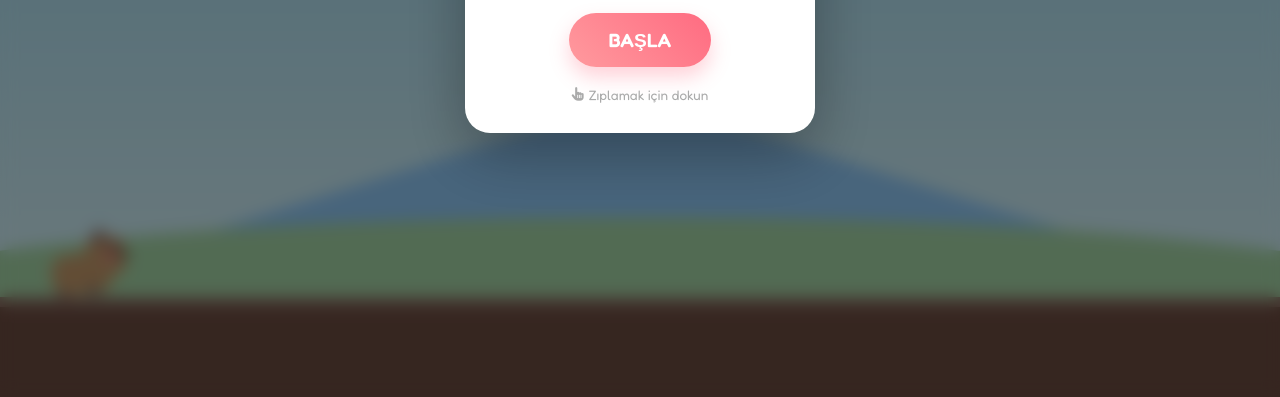
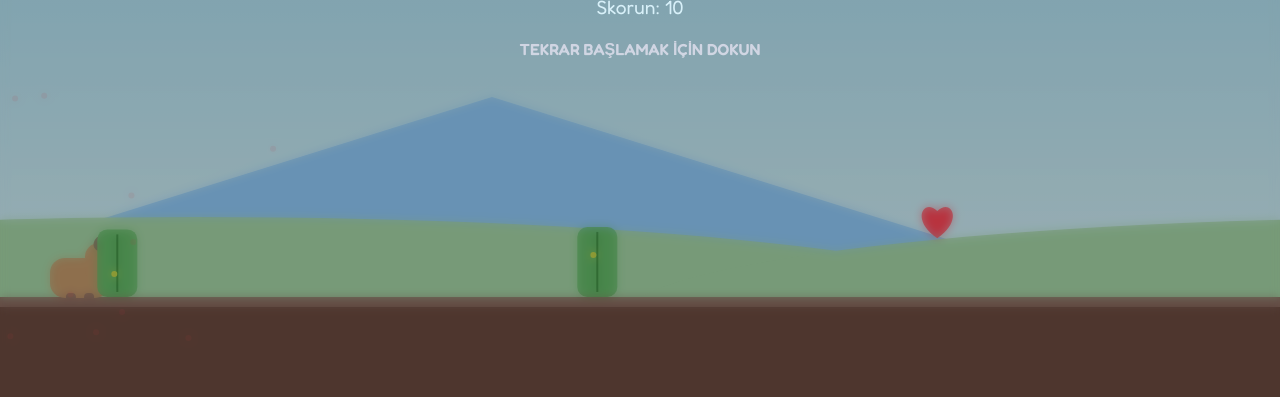
Before and after one commit to BatuhanArdaei/ecrinsert.com.tr, a website: page oyun.html in a window 1280 px wide. Shown: the part 403-800 px from the top of the page. Drawn offline with Linux system fonts and the light colour scheme.

Commit message:
Hata düzeltmesi yapıldı.

```diff
--- a/oyun.html
+++ b/oyun.html
@@ -9,6 +9,7 @@
   <link rel="stylesheet" href="https://cdnjs.cloudflare.com/ajax/libs/font-awesome/6.4.0/css/all.min.css">
 
   <style>
+    /* === TEMEL AYARLAR === */
     * { margin: 0; padding: 0; box-sizing: border-box; user-select: none; -webkit-tap-highlight-color: transparent; }
 
     body {
@@ -16,16 +17,18 @@
       overflow: hidden;
       background: #000;
       font-family: 'Fredoka', sans-serif;
-      touch-action: none; /* Sayfa kaydırmayı engeller */
+      touch-action: none; /* Mobilde sayfa kaymasını engeller */
     }
 
     canvas { display: block; width: 100vw; height: 100vh; }
 
+    /* === ARAYÜZ === */
     #ui-layer {
       position: absolute; top: 0; left: 0; width: 100%; height: 100%;
       pointer-events: none; display: flex; flex-direction: column; z-index: 10;
     }
 
+    /* Menü Butonu */
     .nav-btn {
       position: absolute; top: 20px; left: 20px;
       background: rgba(255, 255, 255, 0.8); backdrop-filter: blur(5px);
@@ -35,6 +38,7 @@
       display: flex; align-items: center; gap: 8px;
     }
 
+    /* Skor */
     .score-box {
       position: absolute; top: 20px; right: 20px;
       background: rgba(255, 107, 129, 0.9); color: white;
@@ -42,39 +46,22 @@
       box-shadow: 0 4px 15px rgba(255, 107, 129, 0.4); text-shadow: 0 1px 2px rgba(0,0,0,0.2);
     }
 
-    #menu-overlay {
+    /* Game Over Ekranı (Başlangıçta gizli) */
+    #game-over-screen {
       position: absolute; top: 0; left: 0; width: 100%; height: 100%;
-      background: rgba(0, 0, 0, 0.5); backdrop-filter: blur(8px);
-      display: flex; flex-direction: column; align-items: center; justify-content: center;
-      z-index: 30; pointer-events: auto; transition: opacity 0.3s;
+      background: rgba(0, 0, 0, 0.6); backdrop-filter: blur(5px);
+      display: none; flex-direction: column; align-items: center; justify-content: center;
+      z-index: 30; color: white; text-align: center;
+      animation: fadeIn 0.3s;
     }
 
-    .card {
-      background: white; padding: 30px 40px; border-radius: 25px;
-      text-align: center; box-shadow: 0 20px 60px rgba(0,0,0,0.3);
-      max-width: 90%; width: 350px;
-      animation: popIn 0.4s cubic-bezier(0.175, 0.885, 0.32, 1.275);
-    }
-    @keyframes popIn { from { transform: scale(0.8); opacity: 0; } to { transform: scale(1); opacity: 1; } }
+    @keyframes fadeIn { from { opacity: 0; } to { opacity: 1; } }
 
-    h1 { color: #ff6b81; font-size: 2rem; margin-bottom: 10px; }
-    p { color: #777; margin-bottom: 25px; font-size: 1rem; line-height: 1.5; }
+    h1 { font-size: 2.5rem; margin-bottom: 10px; color: #ff6b81; text-shadow: 2px 2px 0 #000; }
+    p { font-size: 1.2rem; margin-bottom: 20px; }
+    .blink { animation: blinker 1.5s linear infinite; font-weight: bold; color: #ffd1dc; }
+    @keyframes blinker { 50% { opacity: 0; } }
 
-    .btn-play {
-      background: linear-gradient(45deg, #ff9a9e, #ff6b81); color: white; border: none;
-      padding: 15px 40px; font-size: 1.2rem; border-radius: 50px; cursor: pointer;
-      font-family: 'Fredoka', sans-serif; font-weight: 600;
-      box-shadow: 0 10px 20px rgba(255, 107, 129, 0.3); transition: transform 0.2s;
-      /* Mobilde tıklanabilirliği garanti etmek için */
-      pointer-events: auto;
-      touch-action: manipulation;
-    }
-    .btn-play:active { transform: scale(0.95); }
-
-    .tutorial {
-      margin-top: 20px; font-size: 0.85rem; color: #aaa;
-      display: flex; align-items: center; justify-content: center; gap: 5px;
-    }
   </style>
 </head>
 <body>
@@ -88,25 +75,20 @@
     </div>
   </div>
 
-  <div id="menu-overlay">
-    <div class="card">
-      <h1 id="menu-title">Aşk Koşusu 🐾</h1>
-      <p id="menu-desc">Skor arttıkça hava kararacak!<br>Hazır mısın?</p>
-      <!-- onclick ile doğrudan bağladık, en garanti yöntem -->
-      <button class="btn-play" onclick="startGame()">BAŞLA</button>
-      <div class="tutorial"><i class="fa-solid fa-hand-pointer"></i> Zıplamak için dokun</div>
-    </div>
+  <!-- YANINCA ÇIKACAK EKRAN -->
+  <div id="game-over-screen">
+    <h1>Oyun Bitti! 🥺</h1>
+    <p id="final-score">Skorun: 0</p>
+    <div class="blink">TEKRAR BAŞLAMAK İÇİN DOKUN</div>
   </div>
 
   <script>
     const canvas = document.getElementById('gameCanvas');
     const ctx = canvas.getContext('2d');
 
-    const menuOverlay = document.getElementById('menu-overlay');
-    const menuTitle = document.getElementById('menu-title');
-    const menuDesc = document.getElementById('menu-desc');
+    const gameOverScreen = document.getElementById('game-over-screen');
+    const finalScoreEl = document.getElementById('final-score');
     const scoreDisplay = document.getElementById('score-display');
-    // Butonu seçmeye gerek kalmadı, onclick kullandık.
 
     let isPlaying = false;
     let score = 0;
@@ -121,7 +103,7 @@
     window.addEventListener('resize', resize);
     resize();
 
-    // === RENK GEÇİŞ FONKSİYONU ===
+    // === RENK GEÇİŞLERİ ===
     function lerpColor(a, b, amount) {
         const ah = parseInt(a.replace(/#/g, ''), 16),
               ar = ah >> 16, ag = ah >> 8 & 0xff, ab = ah & 0xff,
@@ -137,20 +119,24 @@
     const player = {
       x: 50, y: 0, w: 60, h: 40, dy: 0, jumpForce: 16, gravity: 0.55,
       grounded: false, jumpCount: 0, maxJumps: 2, color: '#c59a6b',
+
       draw: function() {
         ctx.save(); ctx.translate(this.x, this.y);
         let bob = this.grounded ? Math.sin(frame * 0.2) * 2 : 0;
         if (!this.grounded) ctx.rotate(-0.1);
 
         ctx.fillStyle = this.color;
-        ctx.beginPath(); ctx.roundRect(0, 0 + bob, this.w, this.h, 15); ctx.fill();
-        ctx.beginPath(); ctx.roundRect(this.w - 25, -15 + bob, 40, 40, 14); ctx.fill();
-        ctx.fillStyle = '#3e2723'; ctx.beginPath(); ctx.arc(this.w + 5, -5 + bob, 4, 0, Math.PI*2); ctx.fill();
-        ctx.fillStyle = '#fff'; ctx.beginPath(); ctx.arc(this.w + 6, -7 + bob, 1.5, 0, Math.PI*2); ctx.fill();
-        ctx.fillStyle = '#8d6e63'; ctx.beginPath(); ctx.ellipse(this.w - 10, -15 + bob, 6, 8, 0.5, 0, Math.PI*2); ctx.fill();
-        ctx.fillStyle = '#3e2723'; ctx.beginPath(); ctx.roundRect(this.w + 10, 2 + bob, 8, 6, 3); ctx.fill();
-        ctx.fillStyle = 'rgba(255, 105, 180, 0.4)'; ctx.beginPath(); ctx.arc(this.w, 5 + bob, 6, 0, Math.PI*2); ctx.fill();
+        ctx.beginPath(); ctx.roundRect(0, 0 + bob, this.w, this.h, 15); ctx.fill(); // Gövde
+        ctx.beginPath(); ctx.roundRect(this.w - 25, -15 + bob, 40, 40, 14); ctx.fill(); // Kafa
 
+        ctx.fillStyle = '#3e2723'; ctx.beginPath(); ctx.arc(this.w + 5, -5 + bob, 4, 0, Math.PI*2); ctx.fill(); // Göz
+        ctx.fillStyle = '#fff'; ctx.beginPath(); ctx.arc(this.w + 6, -7 + bob, 1.5, 0, Math.PI*2); ctx.fill(); // Göz parıltısı
+
+        ctx.fillStyle = '#8d6e63'; ctx.beginPath(); ctx.ellipse(this.w - 10, -15 + bob, 6, 8, 0.5, 0, Math.PI*2); ctx.fill(); // Kulak
+        ctx.fillStyle = '#3e2723'; ctx.beginPath(); ctx.roundRect(this.w + 10, 2 + bob, 8, 6, 3); ctx.fill(); // Burun
+        ctx.fillStyle = 'rgba(255, 105, 180, 0.4)'; ctx.beginPath(); ctx.arc(this.w, 5 + bob, 6, 0, Math.PI*2); ctx.fill(); // Yanak
+
+        // Ayaklar
         ctx.fillStyle = '#8d6e63';
         if (this.grounded) {
             let legSwing = Math.sin(frame * 0.3) * 8;
@@ -211,8 +197,7 @@
             let pulse = Math.sin(frame * 0.1) * 3;
             ctx.fillStyle = '#ff4757';
             let x = this.x, y = this.y, size = this.size + pulse;
-            ctx.beginPath();
-            ctx.moveTo(x, y);
+            ctx.beginPath(); ctx.moveTo(x, y);
             ctx.bezierCurveTo(x - size / 2, y - size / 2, x - size, y + size / 3, x, y + size);
             ctx.bezierCurveTo(x + size, y + size / 3, x + size / 2, y - size / 2, x, y);
             ctx.fill();
@@ -231,12 +216,13 @@
         }
     }
 
-    // === GÜN DÖNGÜSÜ & ÇİZİM ===
+    // === GÜN DÖNGÜSÜ ===
     let bgOffset1 = 0, bgOffset2 = 0;
     const DayColors = { top: '#87CEEB', bot: '#E0F7FA', sun: '#FFD54F', hill: '#A5D6A7', ground: '#6D4C41' };
     const NightColors = { top: '#0d1b2a', bot: '#1b263b', sun: '#ffffff', hill: '#14213d', ground: '#221612' };
 
     function drawBackground() {
+        // 10 Puan (1 kalp) sonra kararmaya başlar, 100'de tam gece olur
         let darkFactor = 0;
         if (score > 10) {
             darkFactor = (score - 10) / 90;
@@ -328,43 +314,51 @@
     }
 
     function startGame() {
-        // Butona basıldığında çalışacak fonksiyon
         isPlaying = true; score = 0; gameSpeed = 6; frame = 0;
         obstacles = []; hearts = []; particles = [];
         scoreDisplay.innerText = '0';
         player.y = H - 150; player.dy = 0; player.grounded = false;
-        menuOverlay.style.opacity = '0'; setTimeout(() => menuOverlay.style.display = 'none', 300);
+        gameOverScreen.style.display = 'none';
         gameLoop();
     }
 
     function gameOver() {
         isPlaying = false;
-        menuOverlay.style.display = 'flex'; setTimeout(() => menuOverlay.style.opacity = '1', 10);
-        menuTitle.innerText = "Oyun Bitti! 🥺"; menuDesc.innerText = `Skorun: ${score}\nTekrar dene sevgilim!`;
-        document.querySelector('.btn-play').innerText = "TEKRAR OYNA";
+        gameOverScreen.style.display = 'flex';
+        finalScoreEl.innerText = `Skorun: ${score}`;
     }
 
-    function handleJump(e) {
-        // Eğer dokunulan yer butonsa veya menü ise zıplamayı tetikleme
-        if(e.target.tagName === 'BUTTON' || e.target.closest('.card') || e.target.closest('.nav-btn')) return;
+    function handleInput(e) {
+        // Menü butonuna tıklanırsa zıplama yapma
+        if(e.target.closest('.nav-btn')) return;
 
-        // Sadece oyun alanı içinde dokunmayı engelle (zoom/scroll)
-        if(e.type === 'touchstart') e.preventDefault();
+        if (e.type === 'touchstart') e.preventDefault(); // Mobilde scroll'u engelle
 
         if (!isPlaying) {
-           // Menü açıkken boşluğa tıklanırsa bir şey yapma
-           return;
+            // Oyun bittiyse ve ekrana dokunulursa yeniden başlat
+            startGame();
         } else {
-           player.jump();
+            // Oyun devam ediyorsa zıpla
+            player.jump();
         }
     }
 
-    // Global dinleyiciler (Ekrana dokununca zıpla)
-    window.addEventListener('touchstart', handleJump, {passive: false});
-    window.addEventListener('mousedown', handleJump);
-    window.addEventListener('keydown', (e) => { if(e.code === 'Space') handleJump(e); });
+    // === GİRİŞ NOKTASI ===
+    // Sayfa yüklendiğinde oyun direkt başlasın
+    window.onload = () => {
+        startGame();
+    };
 
-    resize(); drawBackground(); player.y = H - 100 - player.h; player.draw();
+    // Dokunma ve Tıklama Kontrolleri
+    window.addEventListener('touchstart', handleInput, {passive: false});
+    window.addEventListener('mousedown', handleInput);
+    window.addEventListener('keydown', (e) => {
+        if(e.code === 'Space') {
+            if(!isPlaying) startGame();
+            else player.jump();
+        }
+    });
+
   </script>
 </body>
 </html>
```
